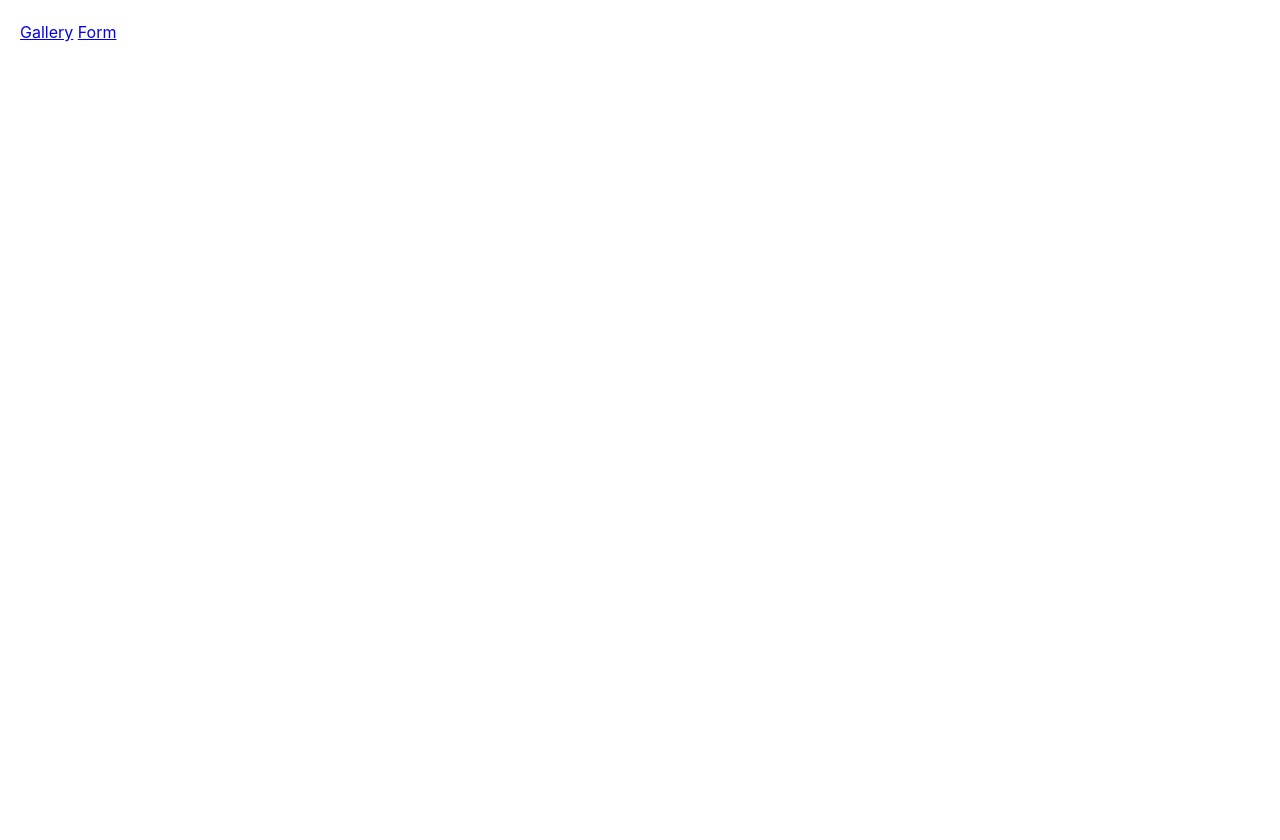
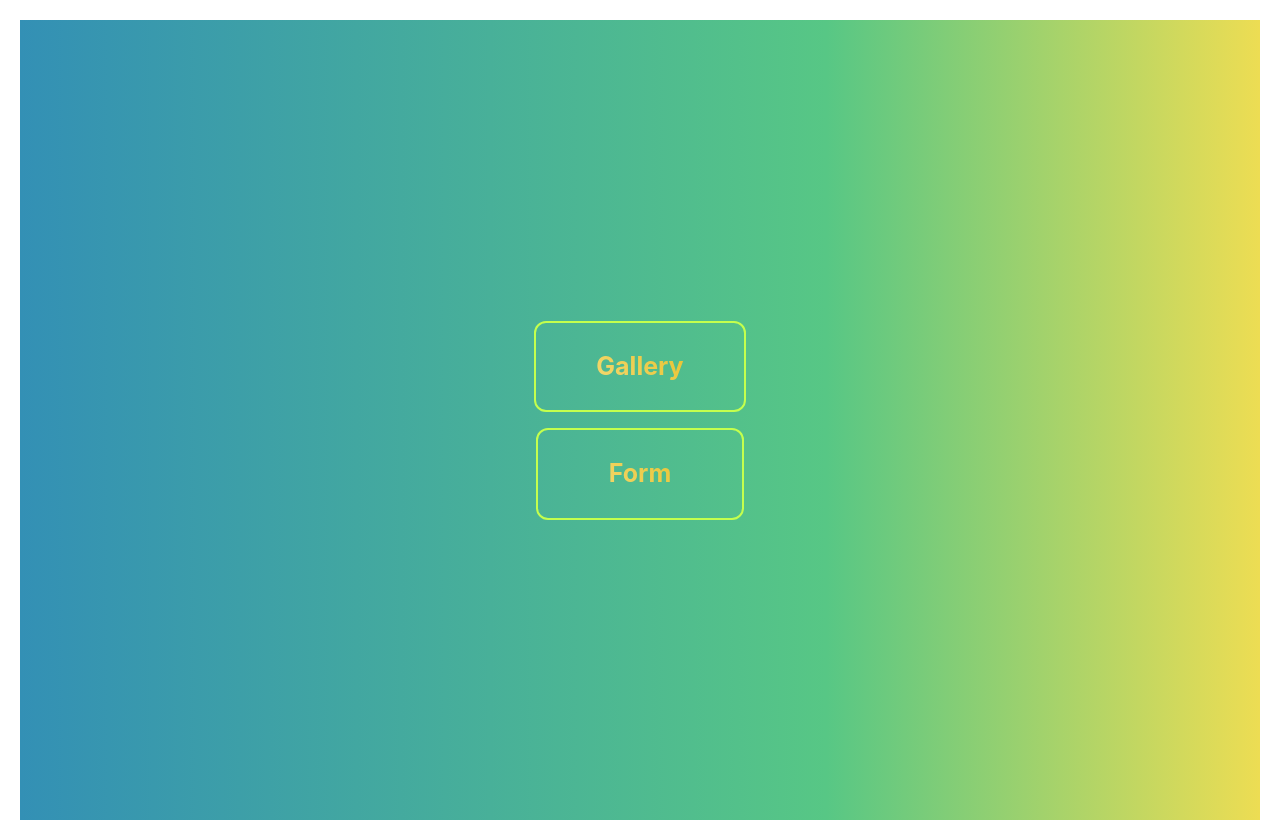
Before and after one commit to ebudemirkazik/goit-jw-hw-09, a plain HTML site: page index.html in a window 1280 px wide. Before the commit the page ends 800 px from the top, so only its background shows below. Drawn offline with Linux system fonts and the light colour scheme.

Commit message:
Deploying to gh-pages from @ ebudemirkazik/goit-jw-hw-09@64b8e45e8f1340b06285f298093f38951bf20228 🚀

```diff
--- /dev/null
+++ b/2-form.js
@@ -0,0 +1,2 @@
+import"./assets/modulepreload-polyfill-B5Qt9EMX.js";/* empty css                      */const e=document.querySelector(".feedback-form"),s="feedback-form-state",t=JSON.parse(localStorage.getItem(s));t&&(t.email&&(e.elements.email.value=t.email),t.message&&(e.elements.message.value=t.message));e.addEventListener("input",m=>{const a={email:e.elements.email.value.trim(),message:e.elements.message.value.trim()};localStorage.setItem(s,JSON.stringify(a))});e.addEventListener("submit",m=>{m.preventDefault();const a=e.elements.email.value.trim(),l=e.elements.message.value.trim();if(!a||!l){alert("Please fill in both fields.");return}console.log({email:a,message:l}),e.reset(),localStorage.removeItem(s)});
+//# sourceMappingURL=2-form.js.map
--- a/index.html
+++ b/index.html
@@ -5,13 +5,12 @@
     <link rel="icon" type="image/svg+xml" href="/goit-jw-hw-09/favicon.svg" />
     <meta name="viewport" content="width=device-width, initial-scale=1.0" />
     <title>Vanilla App Template</title>
-    <link rel="stylesheet" crossorigin href="/goit-jw-hw-09/assets/styles-CqDLfaOO.css">
+    <link rel="stylesheet" crossorigin href="/goit-jw-hw-09/assets/styles-CsIEs8Bk.css">
   </head>
   <body>
-
-
+    <div class="container-index">
       <a href="./1-gallery.html">Gallery</a>
       <a href="./2-form.html">Form</a>
-
+    </div>
   </body>
 </html>
```
Also changed, not shown: 1-gallery.html (+1 -1 lines), 2-form.html (+5 -2 lines), assets/styles-CqDLfaOO.css (deleted, +0 -1 lines), assets/styles-CsIEs8Bk.css (added, +1 -0 lines), 1 other file.
